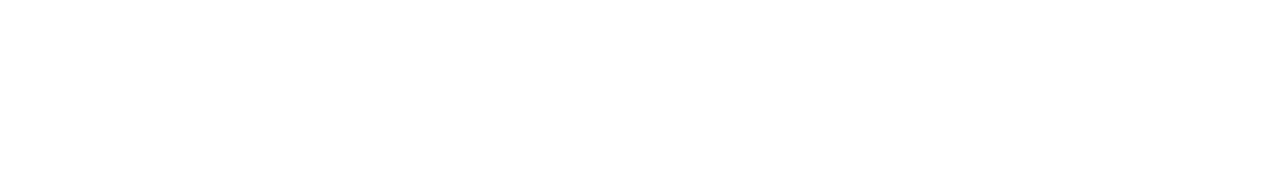
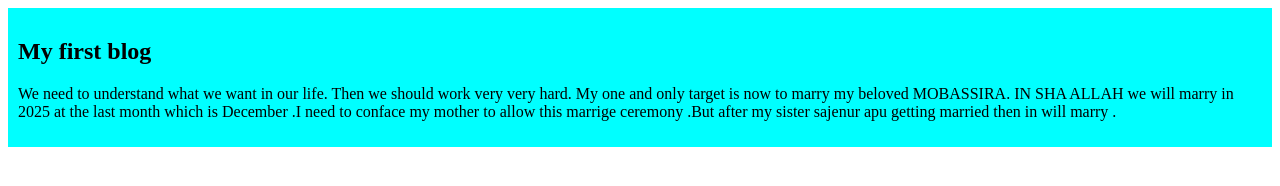
Before and after one commit to Sinlam2004/My-first-github-repo, a plain HTML site: page Index.html in a window 1280 px wide. Drawn offline with Linux system fonts and the light colour scheme.

Commit message:
added the first blog

```diff
--- /dev/null
+++ b/Blog.css
@@ -0,0 +1,4 @@
+div{
+    background-color: aqua;
+    padding: 10px;
+}
--- a/Index.html
+++ b/Index.html
@@ -3,8 +3,11 @@
 <head>
     <meta charset="UTF-8">
     <meta name="viewport" content="width=device-width, initial-scale=1.0">
-    <title>Document</title>
+    <title>My first project</title>
+    <link rel="stylesheet" href="Blog.css">
 </head>
 <body>
-
+    <div><h2>My first blog </h2>
+    <p>We need to understand what we want in our life. Then we should work very very hard. My one and only target is now to marry my beloved MOBASSIRA. IN SHA ALLAH we will marry in 2025 at the last month which is December .I need to conface my mother to allow this marrige ceremony .But after my sister sajenur apu getting married then in will marry .</p>
+    </div>
 </body>
```
